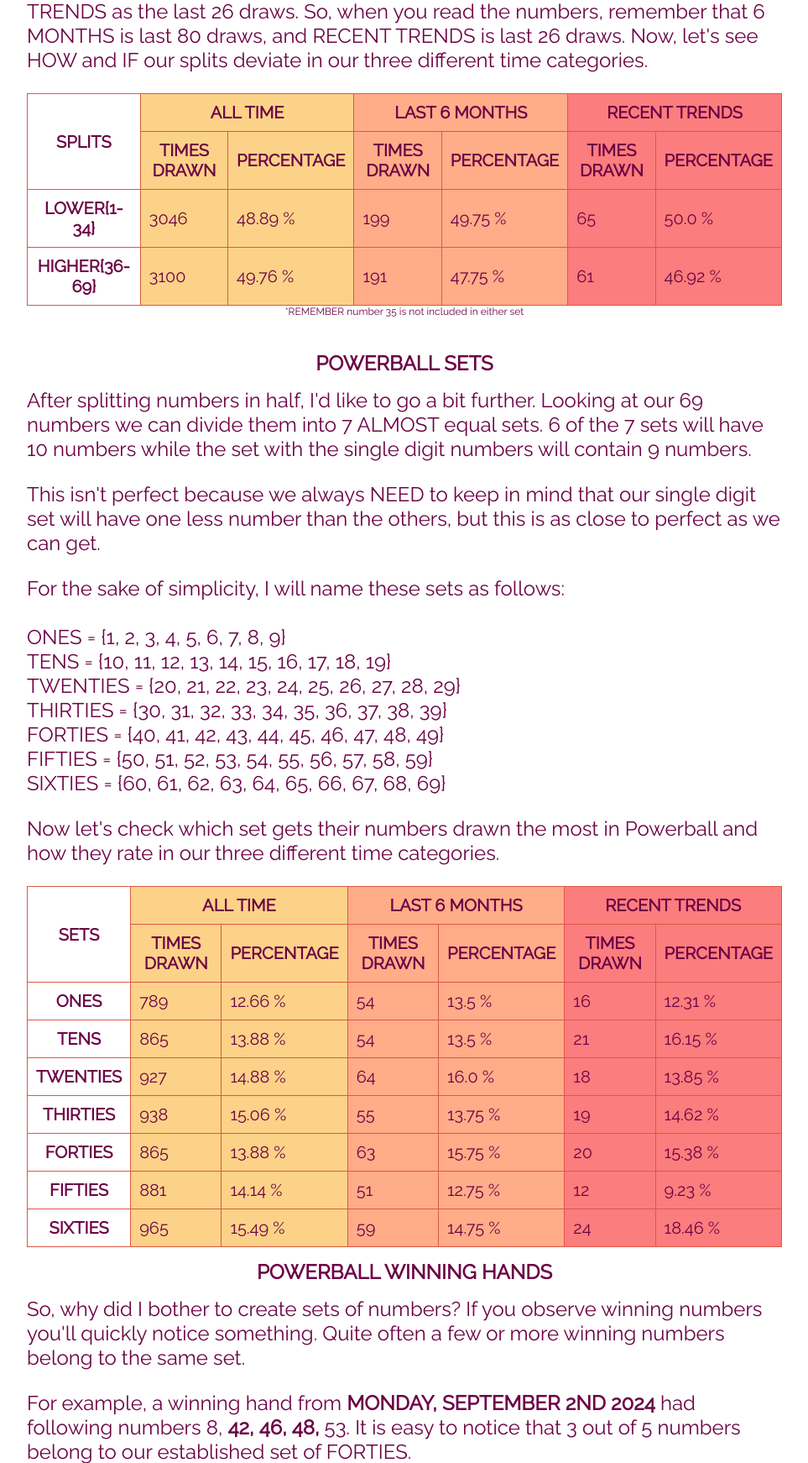
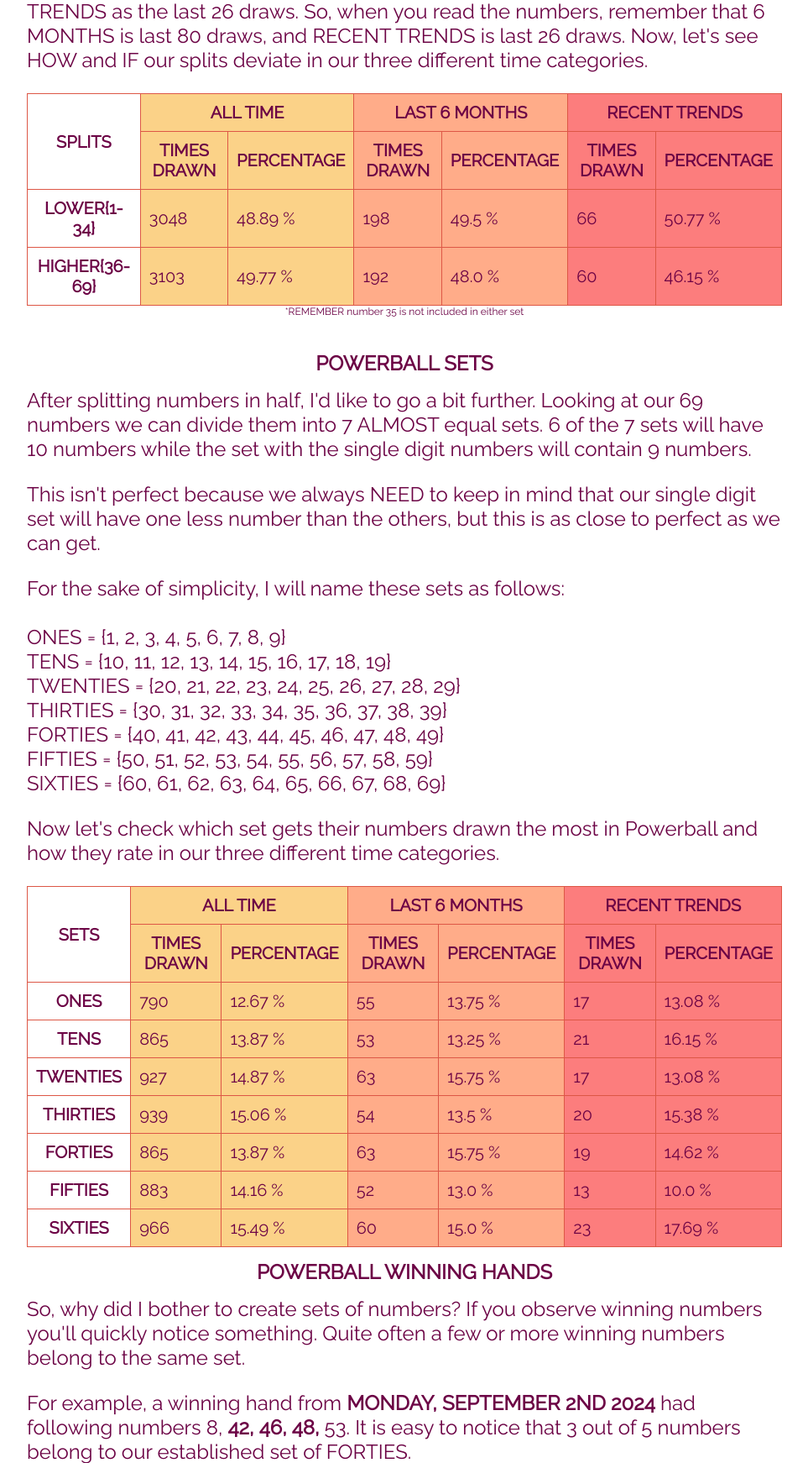
Before and after one commit to sasadjukic/powerball, a Flask app: page /winning_hands_white in a window 1280 px wide. Shown: the part 821-2563 px from the top of the page at 84% size, without its empty margins (158-1121 px from the left). Run offline with Flask 3, Linux system fonts and the light colour scheme.

Commit message:
sep 18 update

```diff
--- a/application/data/matrix_data.py
+++ b/application/data/matrix_data.py
@@ -458,26 +458,26 @@ m_data = {
     ],
     20: [
          [
+            ['09/17/2025','7, 30, 50, 54, 62'],
             ['07/19/2025','28, 48, 51, 61, 69'],
             ['06/23/2025','5, 25, 42, 44, 65'],
             ['05/07/2025','14, 15, 30, 40, 59'],
-            ['04/23/2025','15, 44, 63, 66, 69'],
-            ['03/05/2025','24, 28, 40, 63, 65']
+            ['04/23/2025','15, 44, 63, 66, 69']
           ],
          [
             263, 186, 83, 68, 45, 18
           ],
          [
-            3, 6, 2, 3, 3, 1, 6, 2, 2, 2,
+            3, 6, 2, 3, 3, 1, 7, 2, 2, 2,
             2, 1, 5, 3, 5, 2, 3, 5, 1, 6,
-            4, 2, 3, 3, 4, 1, 5, 6, 2, 8,
+            4, 2, 3, 3, 4, 1, 5, 6, 2, 9,
             6, 4, 9, 2, 3, 4, 2, 2, 6, 6,
-            3, 1, 2, 4, 4, 4, 4, 5, 6, 6,
-            3, 2, 4, 3, 4, 5, 3, 1, 5, 5,
-            5, 3, 7, 4, 5, 3, 4, 2, 8
+            3, 1, 2, 4, 4, 4, 4, 5, 6, 7,
+            3, 2, 4, 4, 4, 5, 3, 1, 5, 5,
+            5, 4, 7, 4, 5, 3, 4, 2, 8
           ],
          [
-            4, 27, 9, 10, 1, 1, 0
+            4, 28, 9, 10, 1, 1, 0
         ]
     ],
     21: [
--- a/application/data/powerball.csv
+++ b/application/data/powerball.csv
@@ -1245,3 +1245,4 @@ Draw Date,Winning Numbers,Red Ball,Multiplier
 09/10/2025,2 24 45 53 64,5,2
 09/13/2025,28 37 42 50 53,19,2
 09/15/2025,14 15 32 42 49,1,2
+09/17/2025,7 30 50 54 62,20,2
--- a/application/main/routes.py
+++ b/application/main/routes.py
@@ -132,19 +132,19 @@ def search():
 @powerball.route('/winning_hands_white', methods=['POST', 'GET'])
 def winning_hands_white():
     splits = {
-              'all-time': [3046, 3100, 6230],
-              'six-months': [199, 191, 400],
-              'recent-trends': [65, 61, 130]
+              'all-time': [3048, 3103, 6235],
+              'six-months': [198, 192, 400],
+              'recent-trends': [66, 60, 130]
             }
 
     sets = {
-            'all-time' : [789, 865, 927, 938, 865, 881, 965, 6230],
-            'six-months' : [54, 54, 64, 55, 63, 51, 59, 400],
-            'recent-trends' : [16, 21, 18, 19, 20, 12, 24, 130]
+            'all-time' : [790, 865, 927, 939, 865, 883, 966, 6235],
+            'six-months' : [55, 53, 63, 54, 63, 52, 60, 400],
+            'recent-trends' : [17, 21, 17, 20, 19, 13, 23, 130]
     }
 
     winning_hands = {
-                     'singles': [205, 17, 5], 'pairs': [642, 42, 14],
+                     'singles': [205, 17, 5], 'pairs': [643, 42, 14],
                      'two_pairs': [235, 11, 4], 'three_of_set': [136, 8, 3],
                      'full_house': [18, 2, 0], 'poker': [10, 0, 0], 'flush': [0, 0, 0]
                      }
@@ -153,8 +153,8 @@ def winning_hands_white():
     total_winning_hands_recent = sum(values[2] for values in winning_hands.values())
 
     pair_count = {
-                  1: [76, 2, 0], 10: [82, 5, 1], 20: [114, 10, 4], 30: [102, 5, 1],
-                  40: [75, 9, 2], 50: [89, 4, 1], 60: [103, 6, 4]
+                  1: [76, 2, 0], 10: [82, 5, 1], 20: [114, 10, 4], 30: [102, 4, 1],
+                  40: [75, 9, 2], 50: [90, 5, 2], 60: [103, 6, 3]
                 }
     total_pairs = sum(values[0] for values in pair_count.values())
     total_pairs_6 = sum(values[1] for values in pair_count.values())
@@ -176,14 +176,14 @@ def winning_hands_white():
 @powerball.route('/winning_hands_red', methods=['POST', 'GET'])
 def winning_hands_red():
     splits = {
-              'all-time': [618, 628, 1246],
-              'six-months': [40, 40, 80],
+              'all-time': [618, 629, 1247],
+              'six-months': [39, 41, 80],
               'recent-trends': [13, 13, 26]
             }
 
     sets = {
-            'all-time' : [444, 447, 355, 1246],
-            'six-months' : [31, 21, 28, 80],
+            'all-time' : [444, 447, 356, 1247],
+            'six-months' : [30, 21, 29, 80],
             'recent-trends' : [13, 5, 8, 26]
            }
 
@@ -195,28 +195,28 @@ def winning_hands_red():
 @powerball.route('/trends', methods=['POST', 'GET'])
 def trends():
     white_numbers_6 = [
-                       5, 4, 5, 9, 6, 5, 8, 7, 5, 2,
-                       7, 7, 4, 6, 7, 8, 3, 6, 4, 5,
-                       6, 3, 14, 5, 7, 2, 4, 10, 8, 4,
-                       5, 3, 8, 7, 10, 5, 8, 2, 3, 8,
-                       5, 7, 9, 8, 7, 5, 3, 6, 5, 6,
+                       5, 4, 5, 9, 6, 5, 9, 7, 5, 2,
+                       7, 6, 4, 6, 7, 8, 3, 6, 4, 5,
+                       6, 3, 14, 5, 7, 2, 4, 9, 8, 5,
+                       5, 3, 7, 7, 10, 4, 8, 2, 3, 8,
+                       5, 7, 9, 8, 7, 5, 3, 6, 5, 7,
                        5, 9, 10, 3, 2, 2, 4, 3, 7, 5,
-                       9, 9, 5, 9, 5, 3, 4, 2, 8
+                       9, 10, 5, 9, 5, 3, 4, 2, 8
                     ]
 
     white_numbers_trends = [
-                        0, 2, 2, 2, 0, 2, 2, 4, 2, 0,
+                        0, 2, 2, 2, 0, 2, 3, 4, 2, 0,
                         4, 1, 0, 3, 4, 3, 0, 3, 3, 0,
-                        0, 2, 4, 2, 2, 1, 2, 4, 1, 0,
+                        0, 2, 4, 2, 2, 1, 2, 3, 1, 1,
                         3, 1, 3, 3, 4, 2, 2, 1, 0, 4,
-                        2, 3, 2, 2, 2, 1, 1, 1, 2, 3,
-                        2, 0, 5, 0, 0, 0, 1, 0, 1, 1,
-                        5, 4, 1, 5, 3, 0, 1, 1, 3
+                        2, 3, 2, 2, 2, 1, 1, 0, 2, 4,
+                        1, 0, 5, 1, 0, 0, 1, 0, 1, 1,
+                        4, 5, 1, 5, 3, 0, 1, 1, 2
                     ]
 
     red_numbers_6 = [
-                     5, 7, 2, 3, 6, 2, 0, 2, 4, 1,
-                     3, 3, 2, 1, 2, 0, 2, 2, 5, 4,
+                     5, 7, 2, 3, 5, 2, 0, 2, 4, 1,
+                     3, 3, 2, 1, 2, 0, 2, 2, 5, 5,
                      4, 4, 2, 5, 9, 0
                     ]
 
@@ -253,18 +253,18 @@ def fun_facts():
 def probabilities():
     draw = next_draw().strftime('%m-%d-%Y')
     white_numbers = [
-                     7.44, 7.38, 7.36, 7.02, 6.76, 7.56, 6.67, 6.98, 6.78, 6.41,
-                     7.59, 7.66, 5.41, 6.33, 7.24, 7.59, 7.05, 7.28, 7.59, 7.06,
-                     9.28, 6.64, 9.16, 7.12, 6.68, 5.66, 8.47, 7.95, 6.54, 7.08,
-                     7.10, 7.92, 8.66, 6.21, 6.14, 8.62, 7.95, 7.12, 7.53, 7.67,
-                     6.43, 6.16, 7.11, 7.36, 8.01, 5.78, 7.88, 5.93, 5.67, 7.04,
-                     6.26, 7.42, 7.88, 7.09, 6.78, 7.24, 6.92, 6.24, 7.96, 6.67,
-                     9.58, 7.88, 8.61, 8.93, 5.86, 6.87, 7.68, 7.22, 8.88
+                     6.99, 7.41, 7.37, 7.25, 6.40, 7.50, 6.91, 6.48, 7.11, 6.47,
+                     7.06, 7.93, 4.98, 6.63, 6.98, 6.97, 6.48, 7.02, 7.84, 7.02,
+                     8.63, 6.63, 9.03, 7.39, 6.46, 5.53, 8.65, 8.22, 6.62, 7.09,
+                     6.80, 8.18, 8.59, 6.23, 6.61, 8.47, 8.85, 7.19, 8.40, 7.34,
+                     6.74, 6.42, 6.80, 8.13, 7.31, 5.93, 8.09, 5.98, 5.68, 7.24,
+                     6.28, 7.62, 8.07, 6.84, 6.36, 6.74, 7.38, 6.40, 7.55, 7.02,
+                     9.05, 8.62, 8.53, 8.66, 6.05, 7.36, 7.31, 7.68, 8.45
                      ]
     red_numbers = [
-                   3.94, 3.53, 3.61, 4.58, 4.28, 3.91, 3.33, 3.44, 4.58, 3.48,
-                   3.84, 2.84, 3.62, 4.57, 3.06, 2.75, 3.48, 4.63, 3.49, 3.98,
-                   4.73, 3.53, 3.55, 4.82, 4.58, 3.85
+                   3.65, 3.31, 3.87, 4.80, 4.04, 3.68, 3.71, 3.49, 4.37, 3.72,
+                   3.65, 3.03, 3.79, 4.58, 3.20, 2.95, 3.38, 4.66, 3.35, 4.24,
+                   4.73, 3.30, 3.32, 4.94, 4.58, 3.66
                    ]
     return render_template('probabilities.html',
                             draw=draw,
@@ -276,13 +276,13 @@ def probabilities():
 def predictions():
     draw = next_draw().strftime('%m-%d-%Y')
     white_numbers = [
-                     [8, 30, 44, 62, 63],
-                     [11, 12, 50, 56, 64],
-                     [40, 47, 48, 54, 61],
-                     [1, 17, 51, 57, 69],
-                     [9, 21, 32, 49, 60]
+                     [4, 10, 35, 54, 59],
+                     [5, 17, 32, 47, 51],
+                     [18, 19, 24, 55, 69],
+                     [3, 16, 23, 37, 64],
+                     [1, 25, 40, 63, 65]
                      ]
-    red_numbers = [2, 5, 6, 20, 25]
+    red_numbers = [3, 9, 13, 14, 23]
     return render_template('predictions.html',
                             draw=draw,
                             white_numbers=white_numbers,
--- a/application/templates/winning_hands.html
+++ b/application/templates/winning_hands.html
@@ -268,7 +268,7 @@
                     <td class="six-months">{{ (winning_hands['pairs'][1]/total_winning_hands_6 * 100)|round(2) }} %</td>
                     <td class="recent-trends">{{ winning_hands['pairs'][2] }}</td>
                     <td class="recent-trends">{{ (winning_hands['pairs'][2]/total_winning_hands_recent * 100)|round(2) }} %</td>
-                    <td class="extra-info">09-13-2025</td>
+                    <td class="extra-info">09-17-2025</td>
                     <td class="extra-info">Twenties</td>
                 </tr>
                 <tr>
@@ -417,7 +417,7 @@
                     <td class="six-months">{{ (pair_count[50][1]/total_pairs_6 * 100)|round(2) }} %</td>
                     <td class="recent-trends">{{ pair_count[50][2] }}</td>
                     <td class="recent-trends">{{ (pair_count[50][2]/total_pairs_recent * 100)|round(2) }} %</td>
-                    <td class="extra-info">09-13-2025</td>
+                    <td class="extra-info">09-17-2025</td>
                 </tr>
                 <tr>
                     <th scope="row">Sixties</th>
```
